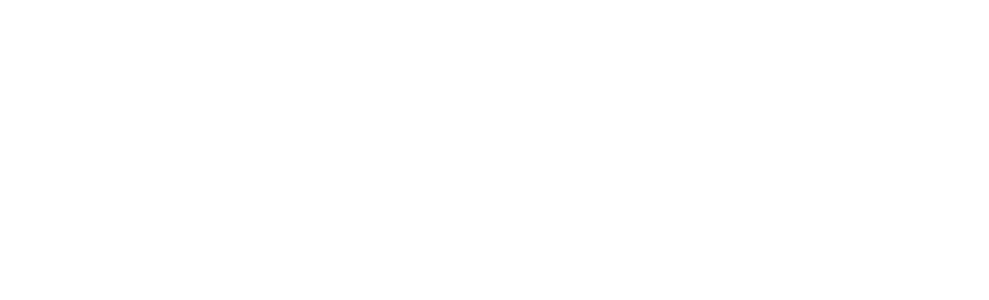
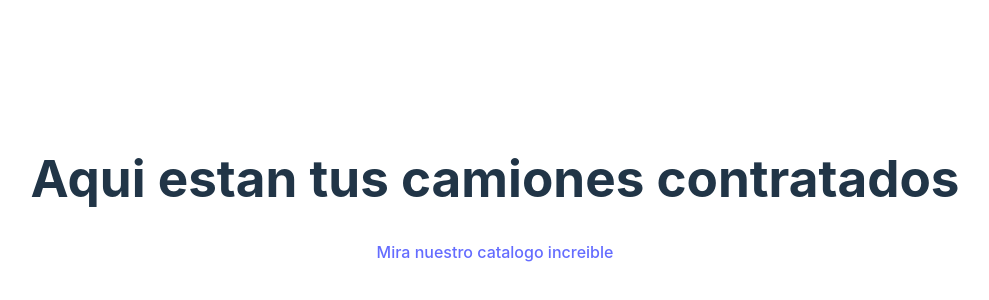
Before and after one commit to DanielST29/Proyecto-camiones, a React (Vite) app in the folder proyecto_camiones/: page /HiredByYou in a window 1280 px wide. Before the commit this address had no page. Shown: the part 210-510 px from the top of the page, without its empty margins (145-1134 px from the left). Built offline with nearby package versions, Linux system fonts and the light colour scheme.

Commit message:
Hired trucks interface succesfully developed

```diff
--- a/proyecto_camiones/src/App.css
+++ b/proyecto_camiones/src/App.css
@@ -5,34 +5,6 @@
   text-align: center;
   align-items: center;
 
-}
-
-.logo {
-  height: 6em;
-  padding: 1.5em;
-  will-change: filter;
-  transition: filter 300ms;
-}
-.logo:hover {
-  filter: drop-shadow(0 0 2em #646cffaa);
-}
-.logo.react:hover {
-  filter: drop-shadow(0 0 2em #61dafbaa);
-}
-
-@keyframes logo-spin {
-  from {
-    transform: rotate(0deg);
-  }
-  to {
-    transform: rotate(360deg);
-  }
-}
-
-@media (prefers-reduced-motion: no-preference) {
-  a:nth-of-type(2) .logo {
-    animation: logo-spin infinite 20s linear;
-  }
 }
 
 .card {
@@ -128,3 +100,9 @@
 b {
   color: chartreuse;
 }
+
+.home_page_buttons {
+  display: flex;
+  flex-direction: column;
+  gap: 30px;
+}
--- a/proyecto_camiones/src/App.jsx
+++ b/proyecto_camiones/src/App.jsx
@@ -1,11 +1,15 @@
 import { BrowserRouter as Router, Routes, Route } from 'react-router-dom'
 
+// Estados Globales
+import { TruckPageComponent } from './context/trucks_page_compo'
+import { TruckComponent } from './context/trucks_compo'
+
+// Components
 import { Home } from './components/homePage'
 import { LogIn } from './components/logIn'
 import { TruckSignUp } from './components/signTruck'
-import { TruckComponent } from './context/trucks_compo'
 import { HandleTruckPage } from './components/handleTruckPage'
-import { TruckPageComponent } from './context/trucks_page_compo'
+import { HandleHiredPage } from './components/handleHiredPage'
 
 import './App.css'
 
@@ -21,6 +25,7 @@
             <Route path='/' element={<Home/>} />
             <Route path='/IniciarSesion' element={<LogIn/>} />
             <Route path='/YourTruck/:id' element={<HandleTruckPage/>} />
+            <Route path='/HiredByYou' element={<HandleHiredPage/>}/>
           </Routes>
         </Router>
       </TruckPageComponent>
--- /dev/null
+++ b/proyecto_camiones/src/components/SecondLevelComponents/hiredTrucks.jsx
@@ -0,0 +1,15 @@
+export const HiredTrucks = ({ id, capacity, fuelConsumption, currentLoad, driver }) => {
+
+    return (
+        <>
+            <article className="truck_information_menu">
+                <h1>Descripcion:</h1>
+                <p><b>Matricula:</b> {id} </p>
+                <p> <b>Capacidad:</b>  {capacity} Kg</p>
+                <p> <b>Consumo de gasolina:</b>  {fuelConsumption} Galones/Km</p>
+                <p> <b>Carga actual:</b> {currentLoad} Km</p>
+                <p> <b>Chofer:</b> {driver}</p>
+            </article>
+        </>
+    )
+}
--- /dev/null
+++ b/proyecto_camiones/src/components/handleHiredPage.jsx
@@ -0,0 +1,34 @@
+import { useContext } from "react";
+import { Link } from "react-router-dom";
+
+import { trucksContext } from "../context/trucks_context";
+import { HiredTrucks } from "./SecondLevelComponents/hiredTrucks";
+
+export const HandleHiredPage = () => {
+
+    const { truckList, edidTruckLoad } = useContext(trucksContext)
+
+    let hiredTrucksList = truckList.filter((truck) => (
+        truck.hired === true
+    ))
+
+    console.log(hiredTrucksList, 'intentando imprimir la lista filtrada')
+
+    return (
+        <>
+
+            <h1>Aqui estan tus camiones contratados</h1>
+            <Link to='/'>Mira nuestro catalogo increible</Link>
+            {hiredTrucksList.map((truck) => (
+                <HiredTrucks
+                    id = {truck.id}
+                    capacity = {truck.capacity}
+                    fuelConsumption = {truck.fuelConsumption}
+                    currentLoad= {truck.currentLoad}
+                    driver = {truck.driver}
+                />
+            ))}
+            {console.log('aqui esta el handle de la hiredpage')}
+        </>
+    )
+}
--- a/proyecto_camiones/src/components/homePage.jsx
+++ b/proyecto_camiones/src/components/homePage.jsx
@@ -44,10 +44,15 @@
             </section>
             <div className="separator"></div>
             <p className="description">Con mas de 10 años de experiencia en el sector de carga, TruckListo es tu mejor opcion para enlistar tus camiones para el servicio</p>
-            <nav>
+            <nav className="home_page_buttons">
                 <button>
                     <Link style={{ textDecoration: 'none' }} to='/SignTruck'>
                         <h2> Inscribe tu camion aqui </h2>
+                    </Link>
+                </button>
+                <button>
+                    <Link style={{ textDecoration: 'none' }} to='/HiredByYou'>
+                        <h2> Tus camiones contratados </h2>
                     </Link>
                 </button>
             </nav>
--- a/proyecto_camiones/src/context/trucks_compo.jsx
+++ b/proyecto_camiones/src/context/trucks_compo.jsx
@@ -13,16 +13,6 @@
         setTruckList((prev) => [...prev, object])
     }
 
-    // const hireTruck = (objectId) => {
-    //     let newHiredTruck = truckList.map((truck) => {
-    //         if ( truck.id == objectId) {
-    //             return { ...truck, hired: !truck.hired };
-    //             // return truck.hired = !truck.hired
-    //         }
-    //         return truck
-    //     })
-    //     setTruckList(newHiredTruck)
-    // }
     const hireTruck = (id) => {
         setTruckList((prev) =>
             prev.map((truck) =>
@@ -31,15 +21,35 @@
         );
     }
 
+    const edidTruckLoad = (id, amount) => {
+        setTruckList((prev) =>
+            prev.map((truck) =>
+                truck.id === id ? { ...truck, currentLoad: truck.currentLoad - amount} : truck
+            )
+        );
+    }
+
+
     return (
         <trucksContext.Provider
             value={{
                 truckList,
                 addTruck,
-                hireTruck
+                hireTruck,
+                edidTruckLoad
             }}
-        >
+            >
             { children }
         </trucksContext.Provider>
     )
 }
+            // const hireTruck = (objectId) => {
+            //     let newHiredTruck = truckList.map((truck) => {
+            //         if ( truck.id == objectId) {
+            //             return { ...truck, hired: !truck.hired };
+            //             // return truck.hired = !truck.hired
+            //         }
+            //         return truck
+            //     })
+            //     setTruckList(newHiredTruck)
+            // }
```
